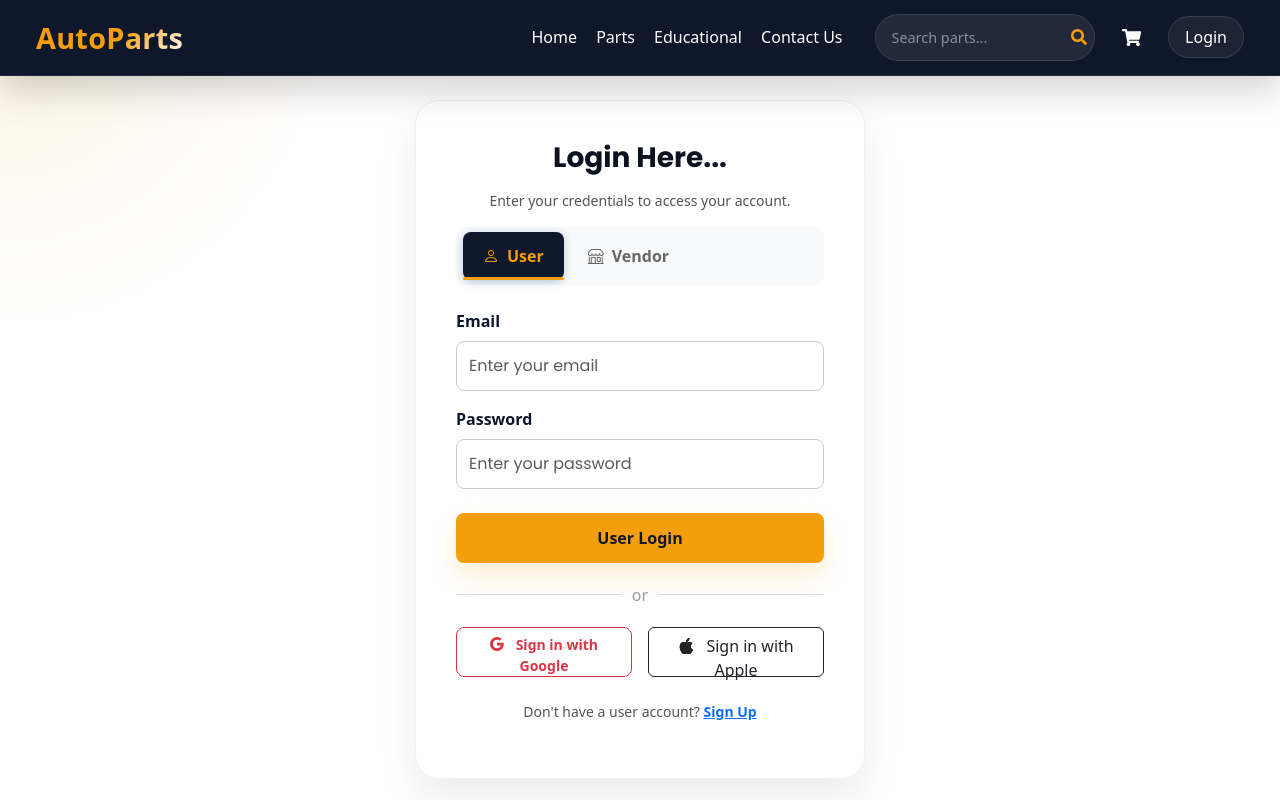
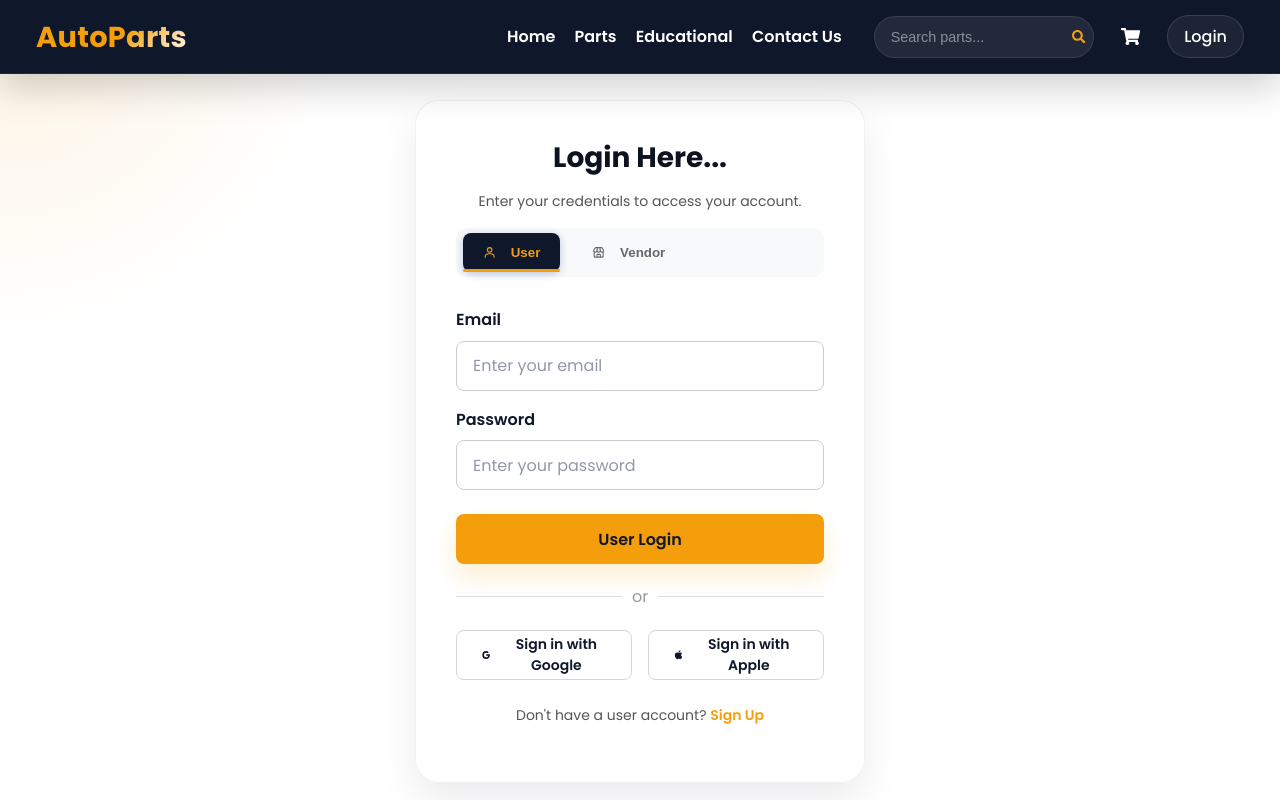
Before and after one commit to VenumiRathnayake/test-autoparts-system, a React (Create React App) app in the folder frontend/: page /account in a window 1280 px wide. Shown: the top 800 px of the page. Built offline with nearby package versions, Linux system fonts and the light colour scheme; no server answers.

Commit message:
Remove frontend CSS framework and fix styling

```diff
--- a/frontend/package.json
+++ b/frontend/package.json
@@ -8,10 +8,7 @@
     "@testing-library/react": "^16.3.0",
     "@testing-library/user-event": "^13.5.0",
     "axios": "^1.11.0",
-    "bootstrap": "^5.3.7",
-    "bootstrap-icons": "^1.13.1",
     "react": "^19.1.1",
-    "react-bootstrap": "^2.10.10",
     "react-dom": "^19.1.1",
     "react-icons": "^5.5.0",
     "react-router-dom": "^7.8.1",
--- a/frontend/src/components/footer/Footer.js
+++ b/frontend/src/components/footer/Footer.js
@@ -97,7 +97,7 @@ function Footer() {
       </div>
 
       <div className="layout-shell footer-bottom">
-        <p>© 2026 AutoParts Connect. Built for faster parts discovery.</p>
+        <p>&copy; 2026 AutoParts Connect. Built for faster parts discovery.</p>
         <div className="footer-bottom-links">
           <Link to="/parts">Parts</Link>
           <Link to="/education">Guides</Link>
--- a/frontend/src/components/header/AdminNavbar.js
+++ b/frontend/src/components/header/AdminNavbar.js
@@ -87,7 +87,7 @@ const AdminNavbar = () => {
 
   return (
     <nav className={`header-nav admin-nav ${scrolled ? "scrolled" : ""}`}>
-      <div className="nav-container">
+      <div className="layout-shell nav-container">
         <NavLink to="/" className="nav-brand" onClick={closeMenu}>
           <span className="brand-text">
             {process.env.REACT_APP_BRAND_NAME || "AutoParts"} - Admin Panel
--- a/frontend/src/components/header/VendorNavbar.js
+++ b/frontend/src/components/header/VendorNavbar.js
@@ -110,7 +110,7 @@ const VendorNavbar = () => {
 
   return (
     <nav className={`header-nav vendor-nav ${scrolled ? "scrolled" : ""}`}>
-      <div className="nav-container">
+      <div className="layout-shell nav-container">
         <NavLink to="/" className="nav-brand" onClick={closeMenu}>
           <span className="brand-text">
             {process.env.REACT_APP_BRAND_NAME || "AutoParts"} - Vendor Panel
--- a/frontend/src/index.js
+++ b/frontend/src/index.js
@@ -3,9 +3,6 @@ import ReactDOM from "react-dom/client";
 import "./styles/Global.css";
 import App from "./App";
 import reportWebVitals from "./reportWebVitals";
-import "bootstrap/dist/css/bootstrap.min.css";
-import "bootstrap/dist/js/bootstrap.bundle.min.js";
-import "bootstrap-icons/font/bootstrap-icons.css";
 
 const root = ReactDOM.createRoot(document.getElementById("root"));
 root.render(
--- a/frontend/src/pages/LogIn.js
+++ b/frontend/src/pages/LogIn.js
@@ -1,4 +1,5 @@
 import React, { useState } from "react";
+import { BiLogoApple, BiLogoGoogle, BiStore, BiUser } from "react-icons/bi";
 import { userAPI, vendorAPI, authHelper } from "../services/api";
 import "../styles/Pages.css";
 
@@ -57,7 +58,7 @@ const Login = () => {
               type="button"
               onClick={() => handleTabChange("user")}
             >
-              <i className="bi bi-person me-2"></i>
+              <BiUser className="me-2" />
               User
             </button>
             <button
@@ -65,7 +66,7 @@ const Login = () => {
               type="button"
               onClick={() => handleTabChange("vendor")}
             >
-              <i className="bi bi-shop me-2"></i>
+              <BiStore className="me-2" />
               Vendor
             </button>
           </div>
@@ -117,10 +118,10 @@ const Login = () => {
 
           <div className="d-flex justify-content-between">
             <button type="button" className="btn btn-outline-danger me-2 w-50">
-              <i className="bi bi-google me-2"></i> Sign in with Google
+              <BiLogoGoogle className="me-2" /> Sign in with Google
             </button>
             <button type="button" className="btn btn-outline-dark ms-2 w-50">
-              <i className="bi bi-apple me-2"></i> Sign in with Apple
+              <BiLogoApple className="me-2" /> Sign in with Apple
             </button>
           </div>
 
--- a/frontend/src/styles/Global.css
+++ b/frontend/src/styles/Global.css
@@ -654,3 +654,455 @@ textarea.form-control {
     display: none !important;
   }
 }
+
+/* Framework Replacement Utilities */
+.container {
+  width: min(1240px, calc(100% - 72px));
+  margin: 0 auto;
+}
+
+.container-fluid {
+  width: min(100%, calc(100% - 32px));
+  margin: 0 auto;
+}
+
+.row {
+  display: flex;
+  flex-wrap: wrap;
+  margin-left: -12px;
+  margin-right: -12px;
+}
+
+.row > [class*="col-"],
+.row > [class^="col-"],
+.row > .col,
+.row > [class*=" col-"] {
+  padding-left: 12px;
+  padding-right: 12px;
+}
+
+.col,
+.col-12,
+.col-md-2,
+.col-md-6,
+.col-md-8,
+.col-lg-3,
+.col-lg-4,
+.col-lg-8,
+.col-lg-9,
+.col-lg-12 {
+  width: 100%;
+}
+
+.table-responsive {
+  width: 100%;
+  overflow-x: auto;
+}
+
+.table {
+  width: 100%;
+  border-collapse: collapse;
+  color: var(--secondary-color);
+}
+
+.table th,
+.table td {
+  padding: 0.85rem 1rem;
+  border-bottom: 1px solid rgba(15, 23, 42, 0.1);
+  text-align: left;
+  vertical-align: top;
+}
+
+.table thead th {
+  font-weight: 700;
+  color: var(--secondary-color);
+}
+
+.table-striped tbody tr:nth-child(odd) {
+  background: rgba(245, 158, 11, 0.06);
+}
+
+.btn-group {
+  display: inline-flex;
+  flex-wrap: wrap;
+  gap: 0.5rem;
+}
+
+.btn-success,
+.btn-warning,
+.btn-danger,
+.btn-outline-primary,
+.btn-outline-secondary,
+.btn-outline-success,
+.btn-outline-warning,
+.btn-outline-danger,
+.btn-outline-dark {
+  display: inline-flex;
+  align-items: center;
+  justify-content: center;
+  gap: 0.4rem;
+  padding: 0.85rem 1.5rem;
+  font-family: var(--font-primary);
+  font-size: 1rem;
+  font-weight: 700;
+  border-radius: 14px;
+  border: 1px solid transparent;
+  cursor: pointer;
+  transition: all var(--transition-normal);
+  text-decoration: none;
+}
+
+.btn-success,
+.btn-warning {
+  background: var(--primary-color);
+  color: var(--secondary-color);
+  border-color: var(--primary-color);
+}
+
+.btn-danger {
+  background: var(--secondary-color);
+  color: var(--white);
+  border-color: var(--secondary-color);
+}
+
+.btn-outline-primary,
+.btn-outline-secondary,
+.btn-outline-success,
+.btn-outline-warning,
+.btn-outline-danger,
+.btn-outline-dark {
+  background: transparent;
+  color: var(--secondary-color);
+  border-color: rgba(15, 23, 42, 0.18);
+}
+
+.btn-success:hover,
+.btn-warning:hover,
+.btn-outline-primary:hover,
+.btn-outline-secondary:hover,
+.btn-outline-success:hover,
+.btn-outline-warning:hover {
+  background: var(--primary-color);
+  color: var(--secondary-color);
+  border-color: var(--primary-color);
+}
+
+.btn-danger:hover,
+.btn-outline-danger:hover,
+.btn-outline-dark:hover {
+  background: var(--secondary-color);
+  color: var(--white);
+  border-color: var(--secondary-color);
+}
+
+.badge.bg-warning,
+.badge.bg-success,
+.badge.bg-danger {
+  color: var(--secondary-color);
+  background: var(--primary-color);
+}
+
+.bg-warning,
+.bg-success,
+.bg-danger,
+.bg-light {
+  background-color: var(--primary-color) !important;
+  color: var(--secondary-color);
+}
+
+.border {
+  border: 1px solid rgba(15, 23, 42, 0.12) !important;
+}
+
+.rounded {
+  border-radius: 14px;
+}
+
+.rounded-circle {
+  border-radius: 999px;
+}
+
+.shadow-sm {
+  box-shadow: var(--shadow-sm);
+}
+
+.form-text,
+.small,
+small {
+  font-size: 0.875rem;
+}
+
+.form-text,
+.text-muted,
+.visually-hidden + * {
+  color: var(--dark-gray);
+}
+
+.text-start {
+  text-align: left;
+}
+
+.text-end {
+  text-align: right;
+}
+
+.fw-bold {
+  font-weight: 700;
+}
+
+.fw-semibold {
+  font-weight: 600;
+}
+
+.me-1 {
+  margin-right: 0.25rem;
+}
+
+.me-2 {
+  margin-right: 0.5rem;
+}
+
+.me-3 {
+  margin-right: 1rem;
+}
+
+.ms-2 {
+  margin-left: 0.5rem;
+}
+
+.mb-0 {
+  margin-bottom: 0;
+}
+
+.mb-1 {
+  margin-bottom: 0.25rem;
+}
+
+.mb-2 {
+  margin-bottom: 0.5rem;
+}
+
+.mb-3 {
+  margin-bottom: 1rem;
+}
+
+.mb-4 {
+  margin-bottom: 1.5rem;
+}
+
+.mt-4 {
+  margin-top: 1.5rem;
+}
+
+.mt-5 {
+  margin-top: 2rem;
+}
+
+.ms-auto {
+  margin-left: auto;
+}
+
+.py-5 {
+  padding-top: 3rem;
+  padding-bottom: 3rem;
+}
+
+.w-50 {
+  width: 50%;
+}
+
+.gap-2 {
+  gap: 0.5rem;
+}
+
+.gap-4 {
+  gap: 1.5rem;
+}
+
+.d-lg-none {
+  display: none;
+}
+
+.d-lg-block {
+  display: block;
+}
+
+.visually-hidden {
+  position: absolute !important;
+  width: 1px !important;
+  height: 1px !important;
+  padding: 0 !important;
+  margin: -1px !important;
+  overflow: hidden !important;
+  clip: rect(0, 0, 0, 0) !important;
+  white-space: nowrap !important;
+  border: 0 !important;
+}
+
+.spinner-border {
+  width: 2.5rem;
+  height: 2.5rem;
+  border: 0.28rem solid rgba(15, 23, 42, 0.12);
+  border-top-color: var(--primary-color);
+  border-radius: 50%;
+  animation: spin 1s linear infinite;
+}
+
+.nav {
+  display: flex;
+  gap: 0.5rem;
+  padding-left: 0;
+  list-style: none;
+}
+
+.nav-tabs {
+  border-bottom: 1px solid rgba(15, 23, 42, 0.1);
+}
+
+.nav-item {
+  list-style: none;
+}
+
+.nav-tabs .nav-link {
+  display: inline-flex;
+  align-items: center;
+  gap: 0.4rem;
+  padding: 0.8rem 1rem;
+  border: 1px solid transparent;
+  border-radius: 12px 12px 0 0;
+  background: transparent;
+  color: var(--dark-gray);
+  font-weight: 700;
+  cursor: pointer;
+}
+
+.nav-tabs .nav-link.active,
+.nav-tabs .nav-link:hover {
+  color: var(--secondary-color);
+  background: rgba(245, 158, 11, 0.12);
+  border-color: rgba(245, 158, 11, 0.18);
+}
+
+.modal {
+  position: fixed;
+  inset: 0;
+  z-index: 1050;
+  padding: 20px;
+}
+
+.modal-dialog {
+  width: min(100%, 560px);
+  margin: 0 auto;
+}
+
+.modal-dialog.modal-lg {
+  width: min(100%, 900px);
+}
+
+.modal-dialog-centered {
+  min-height: calc(100vh - 40px);
+  display: flex;
+  align-items: center;
+}
+
+.btn-close {
+  width: 36px;
+  height: 36px;
+  border: none;
+  border-radius: 50%;
+  background: transparent;
+  position: relative;
+  cursor: pointer;
+}
+
+.btn-close::before,
+.btn-close::after {
+  content: "";
+  position: absolute;
+  top: 17px;
+  left: 9px;
+  width: 18px;
+  height: 2px;
+  background: currentColor;
+}
+
+.btn-close::before {
+  transform: rotate(45deg);
+}
+
+.btn-close::after {
+  transform: rotate(-45deg);
+}
+
+@media (min-width: 768px) {
+  .col-md-2 {
+    width: 16.6667%;
+  }
+
+  .col-md-6 {
+    width: 50%;
+  }
+
+  .col-md-8 {
+    width: 66.6667%;
+  }
+}
+
+@media (min-width: 992px) {
+  .col-lg-3 {
+    width: 25%;
+  }
+
+  .col-lg-4 {
+    width: 33.3333%;
+  }
+
+  .col-lg-8 {
+    width: 66.6667%;
+  }
+
+  .col-lg-9 {
+    width: 75%;
+  }
+
+  .col-lg-12 {
+    width: 100%;
+  }
+
+  .d-lg-none {
+    display: none !important;
+  }
+
+  .d-lg-block {
+    display: block !important;
+  }
+}
+
+@media (max-width: 991px) {
+  .d-lg-none {
+    display: block !important;
+  }
+
+  .d-lg-block {
+    display: none !important;
+  }
+}
+
+@media (max-width: 768px) {
+  .container {
+    width: min(100% - 32px, 1240px);
+  }
+
+  .row {
+    margin-left: -8px;
+    margin-right: -8px;
+  }
+
+  .row > [class*="col-"],
+  .row > [class^="col-"],
+  .row > .col,
+  .row > [class*=" col-"] {
+    padding-left: 8px;
+    padding-right: 8px;
+  }
+}
--- a/frontend/src/styles/Pages.css
+++ b/frontend/src/styles/Pages.css
@@ -295,6 +295,7 @@
   margin: 0 0 10px;
   font-size: 1.28rem;
   font-weight: 800;
+  color: inherit;
 }
 
 .process-card p {
```
Also changed, not shown: frontend/src/components/shipping/ShippingFormModal.js (+47 -28 lines), frontend/src/components/shop/ShopParts.js (+4 -3 lines), 1 other file (tests, documents, lock files or other folders).
